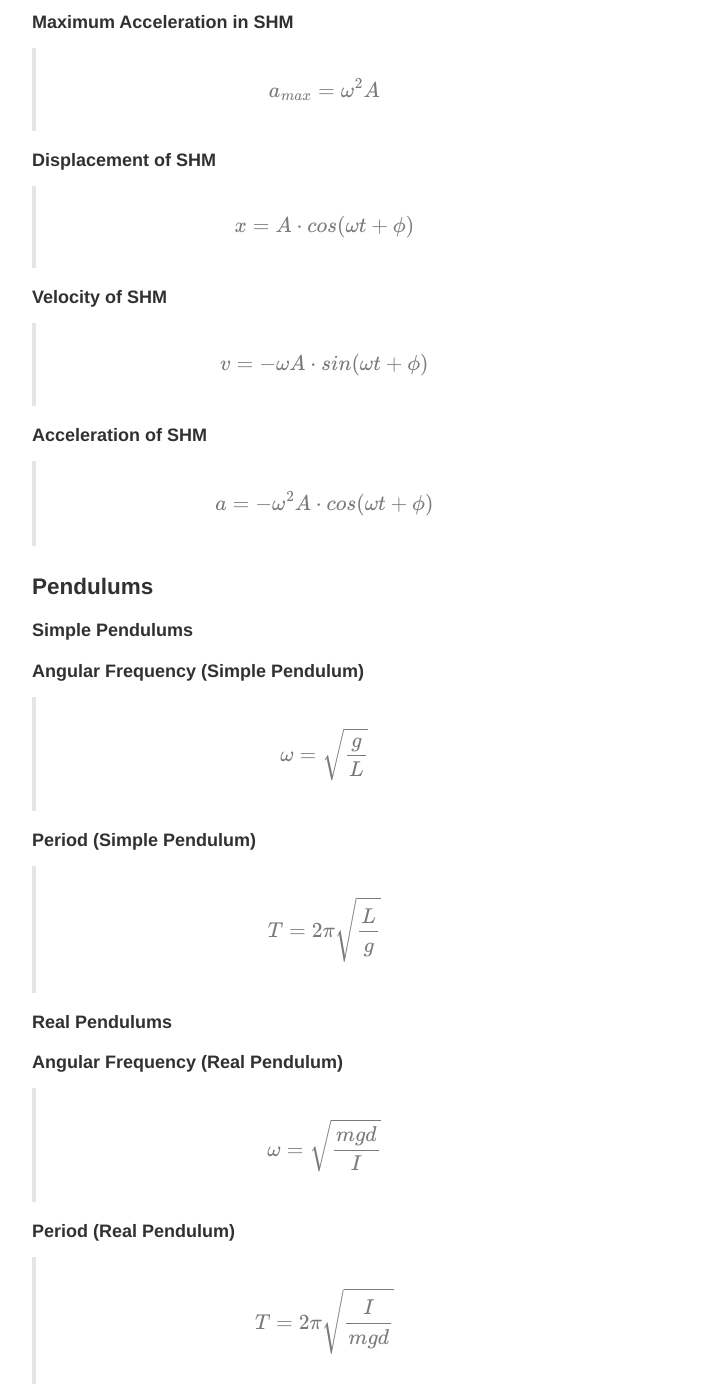
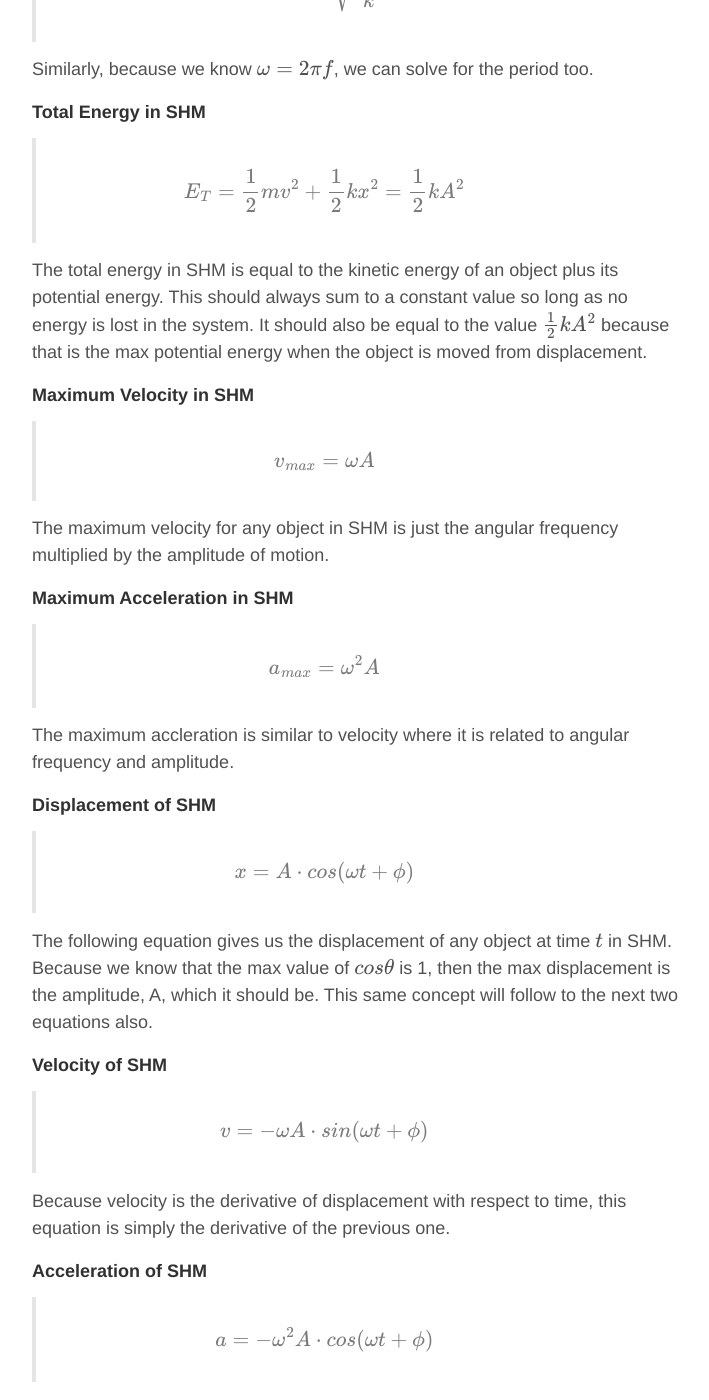
Before and after one commit to ZacBlanco/zacblanco.github.io, a Jekyll site: the page built from _posts/2015-05-10-physics-review.md, in a window 1280 px wide and 1400 px high, scrolled down 5946 px. Shown: the whole window, without its empty margins (284-993 px from the left). Built offline with Jekyll 4.4.1, drawn with Linux system fonts in a browser that asks for light colours; formulas are drawn with MathJax 3; comment, search, counter and statistics services are not loaded; some of the changed text lies outside the part shown.

Commit message:
Finished oscillation and SHM

```diff
--- a/_posts/2015-05-10-physics-review.md
+++ b/_posts/2015-05-10-physics-review.md
@@ -132,72 +132,107 @@ The total energy for a body in orbit ($$ KE + U $$) is equal to the above equati
 
 > $$ f = \frac{1}{T} $$
 
+Frequency is defined as the amount of rotations/oscillations per second. units of $$ s^{-1} $$.
+
 ##### Period
 
 > $$ T = \frac{1}{f} $$
+
+The period is simply the inverse of frequency. It is measured in seconds. As in, seconds per oscillation.
 
 ##### Angular Frequency
 
 > $$ \omega = 2\pi f $$
 
+angular frequency is a quantity measured in radians per second ($$ \frac{rad}{s} $$). It is used frequently. The magnitude of angular velocity.
+
 ##### Hooke's Law
 
 > $$ F = -kx $$
+
+Hooke's law related the force that a spring pulls on an object given a spring's stiffness (k) and the distance the object is pulled from equilibrium on the spring.
 
 ##### Angular Frequency (Spring Constant)
 
 > $$ \omega = \sqrt{\frac{k}{m}} $$
 
+We can calculate the angular frequncy of a mass on a spring by the above equation.
+
 ##### Period of an Oscillating Object on a Spring
 
 > $$ T = 2\pi\sqrt{\frac{m}{k}} $$
+
+Similarly, because we know $$ \omega =  2\pi f $$, we can solve for the period too.
 
 ##### Total Energy in SHM
 
 > $$ E_T = \frac{1}{2}mv^2 + \frac{1}{2}kx^2 = \frac{1}{2}kA^2 $$
 
+The total energy in SHM is equal to the kinetic energy of an object plus its potential energy. This should always sum to a constant value so long as no energy is lost in the system. It should also be equal to the value $$ \frac{1}{2}kA^2 $$ because that is the max potential energy when the object is moved from displacement.
+
 ##### Maximum Velocity in SHM
 
 > $$ v_{max} = \omega A $$
+
+The maximum velocity for any object in SHM is just the angular frequency multiplied by the amplitude of motion.
 
 ##### Maximum Acceleration in SHM
 
 > $$ a_{max} = \omega^2A $$
 
+The maximum accleration is similar to velocity where it is related to angular frequency and amplitude.
+
 ##### Displacement of SHM
 
 > $$ x = A\cdot cos(\omega t + \phi) $$
+
+The following equation gives us the displacement of any object at time $$ t $$ in SHM. Because we know that the max value of $$ cos\theta $$ is 1, then the max displacement is the amplitude, A, which it should be. This same concept will follow to the next two equations also.
 
 ##### Velocity of SHM
 
 > $$ v = -\omega A\cdot sin(\omega t + \phi)  $$
 
+Because velocity is the derivative of displacement with respect to time, this equation is simply the derivative of the previous one.
+
 ##### Acceleration of SHM
 
 > $$ a = -\omega^2A\cdot cos(\omega t + \phi) $$
+
+Again, similar to the above equation this equation is the derivative of the velocity equation with respect to time.
 
 ### Pendulums
 
 #### Simple Pendulums
 
+A simple pendulum is a pendulum in which the mass of the string is neglected (or it is too small in comparison to make a noticable difference).
+
 ##### Angular Frequency (Simple Pendulum)
 
 > $$ \omega = \sqrt{\frac{g}{L}} $$
+
+Angular frequency of a simple pendulum is proportional to the gravitational acceleration, $$ g $$ and the length of the pendulum $$ L $$.
 
 ##### Period (Simple Pendulum)
 
 > $$ T = 2\pi\sqrt{\frac{L}{g}} $$
 
-#### Real Pendulums
+We know $$ \omega = 2\pi f $$, so we can solve for Period and we find that it's a pretty simple equation.
 
-##### Angular Frequency (Real Pendulum)
+#### Physical Pendulums
+
+Real pendulums are pendulum where all of the mass if _NOT_ concentrated at the end of the string (or arm). $$ m $$ is the total mass of the pendulum. $$ g $$ is the constant of gravitation. $$ d $$ is the distance from the axis of rotation to the center of gravity of the pendulum. $$ I $$ is the moment of inertia of the whole pendulum.
+
+##### Angular Frequency (Physical Pendulum)
 
 > $$ \omega = \sqrt{\frac{mgd}{I}} $$
 
-##### Period (Real Pendulum)
+Angular frequency for a real pendulum is defined above.
+
+##### Period (Physical Pendulum)
 
 > $$ T = 2\pi\sqrt{\frac{I}{mgd}} $$
 
+Similar to a simple pendulum, we can also solve for period if we know the angular frequency.
 
 
 ## Mechanical Waves
```
Also changed, not shown: 9 other files.
